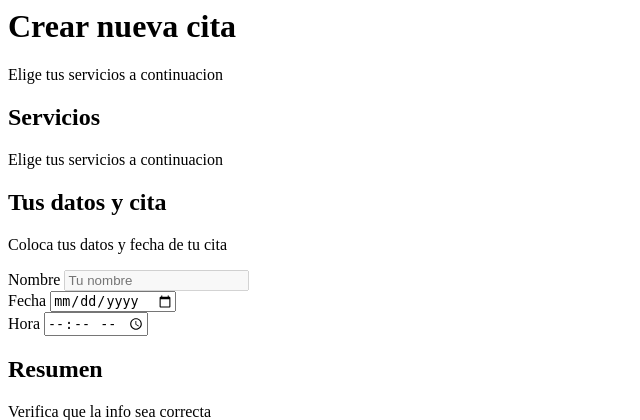
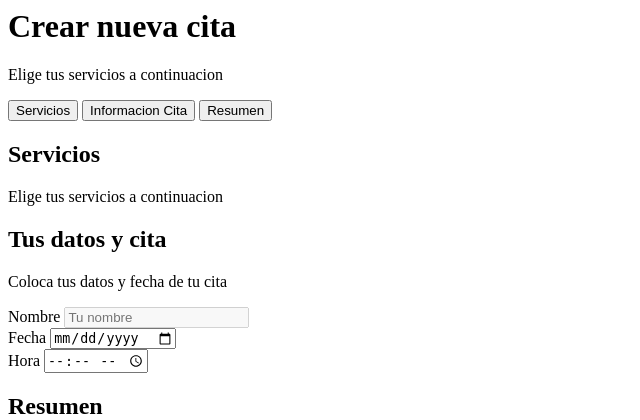
Before and after one commit to gonzajs04/AppSalon, a PHP site: page / in a window 1280 px wide. Shown: the top 420 px of the page, without its empty margins (0-640 px from the left). Run offline with PHP 8.4, Linux system fonts and the light colour scheme; data that the repository does not hold is empty.

Commit message:
style: estilizando endpoint cita index

```diff
--- a/views/cita/index.php
+++ b/views/cita/index.php
@@ -1,7 +1,16 @@
-<h1 class="nombre-pagina">Crear nueva cita</h1>
-<p class="descripcion-pagina">Elige tus servicios a continuacion</p>
+<div class="container-titulo">
+    <h1 class="nombre-pagina">Crear nueva cita</h1>
+    <p class="descripcion-pagina movi">Elige tus servicios a continuacion</p>
+</div>
+
 
 <div class="app">
+    <nav class="tabs">
+        <button type="button" class="actual" data-paso="1">Servicios</button>
+        <button type="button"  data-paso="2">Informacion Cita</button>
+        <button type="button"  data-paso="3">Resumen</button>
+
+    </nav>
 
     <div id="paso-1" class="seccion">
         <h2>Servicios</h2>
@@ -34,7 +43,6 @@
     <div id="paso-3" class="seccion">
         <h2>Resumen</h2>
         <p class="text-center">Verifica que la info sea correcta</p>
-
     </div>
 
 </div>
```
Also changed, not shown: public/build/css/app.css, 1 other file.
